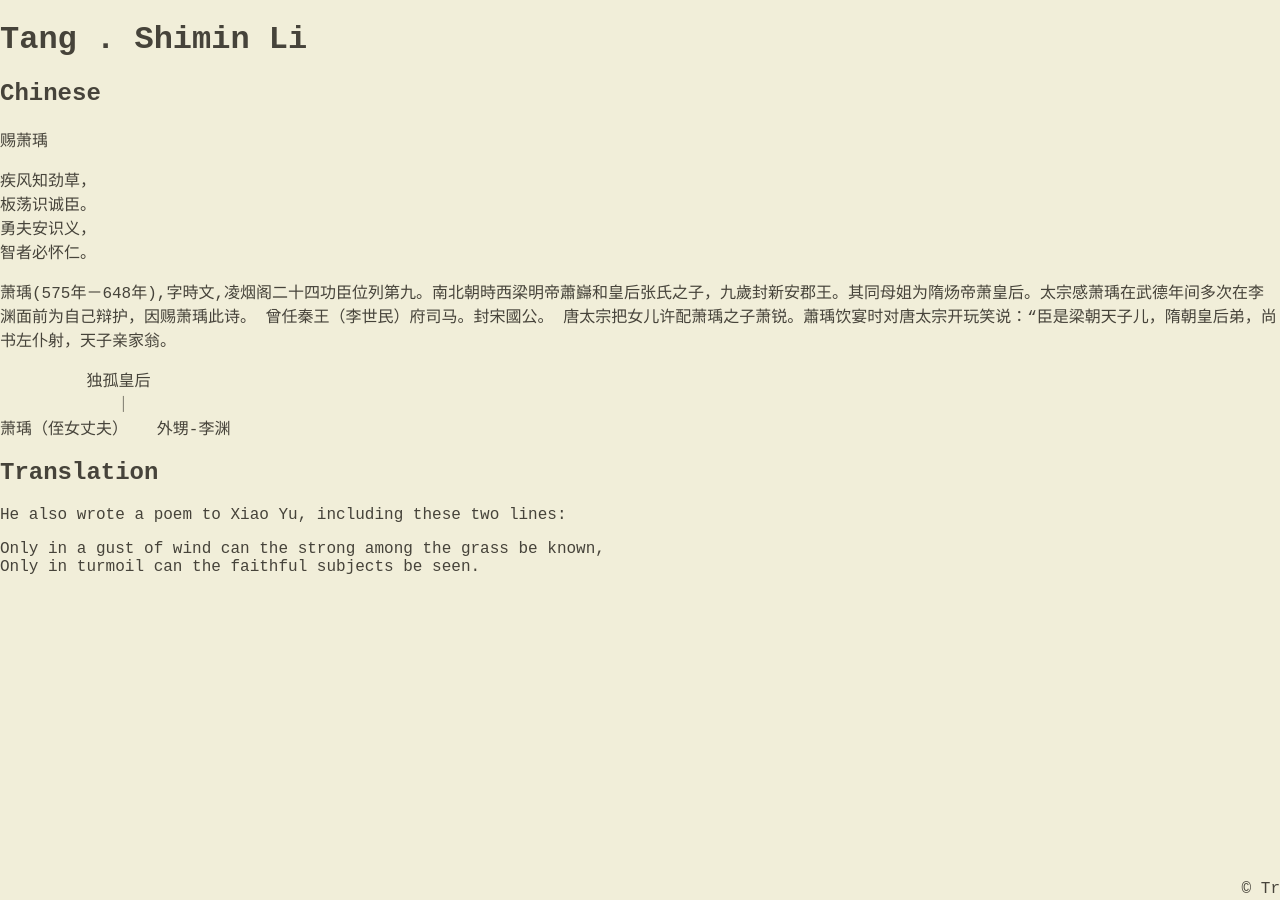
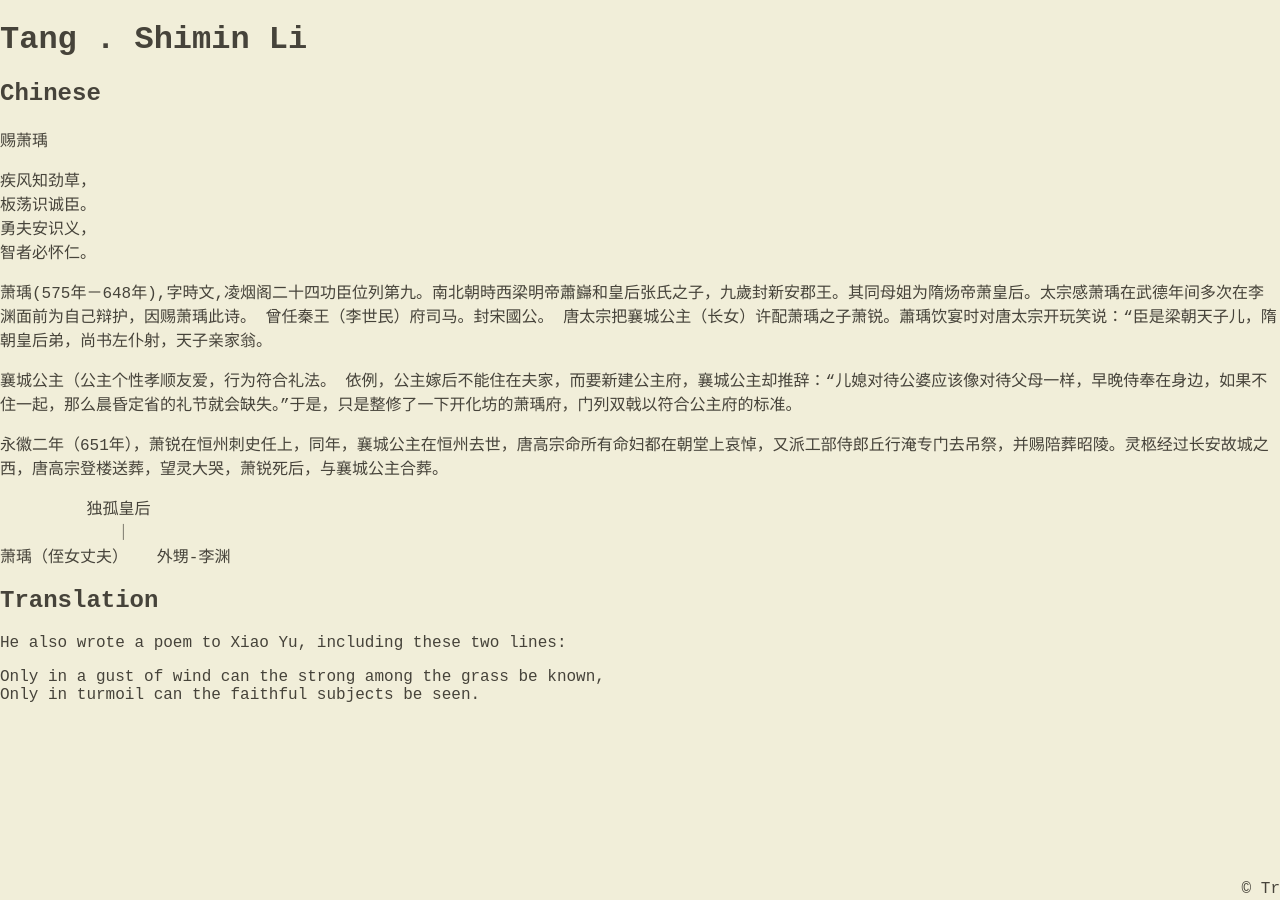
Before and after one commit to Triticum01/Triticum01.github.io, a Jekyll site: the page built from _posts/2022-02-22-Shimin-Li.md, in a window 1280 px wide. Built offline with Jekyll 4.4.1, drawn with Linux system fonts in a browser that asks for light colours; nearby versions of some CDN libraries.

Commit message:
Update 2022-02-22-Shimin-Li.md

```diff
--- a/_posts/2022-02-22-Shimin-Li.md
+++ b/_posts/2022-02-22-Shimin-Li.md
@@ -18,7 +18,12 @@ categories: jekyll update
 
 
 萧瑀(575年－648年),字時文,凌烟阁二十四功臣位列第九。南北朝時西梁明帝蕭巋和皇后张氏之子，九歲封新安郡王。其同母姐为隋炀帝萧皇后。太宗感萧瑀在武德年间多次在李渊面前为自己辩护，因赐萧瑀此诗。 曾任秦王（李世民）府司马。封宋國公。
-唐太宗把女儿许配萧瑀之子萧锐。蕭瑀饮宴时对唐太宗开玩笑说：“臣是梁朝天子儿，隋朝皇后弟，尚书左仆射，天子亲家翁。
+唐太宗把襄城公主（长女）许配萧瑀之子萧锐。蕭瑀饮宴时对唐太宗开玩笑说：“臣是梁朝天子儿，隋朝皇后弟，尚书左仆射，天子亲家翁。
+
+
+襄城公主（公主个性孝顺友爱，行为符合礼法。 依例，公主嫁后不能住在夫家，而要新建公主府，襄城公主却推辞：“儿媳对待公婆应该像对待父母一样，早晚侍奉在身边，如果不住一起，那么晨昏定省的礼节就会缺失。”于是，只是整修了一下开化坊的萧瑀府，门列双戟以符合公主府的标准。
+
+永徽二年（651年），萧锐在恒州刺史任上，同年，襄城公主在恒州去世，唐高宗命所有命妇都在朝堂上哀悼，又派工部侍郎丘行淹专门去吊祭，并赐陪葬昭陵。灵柩经过长安故城之西，唐高宗登楼送葬，望灵大哭，萧锐死后，与襄城公主合葬。
 
 
 
```
